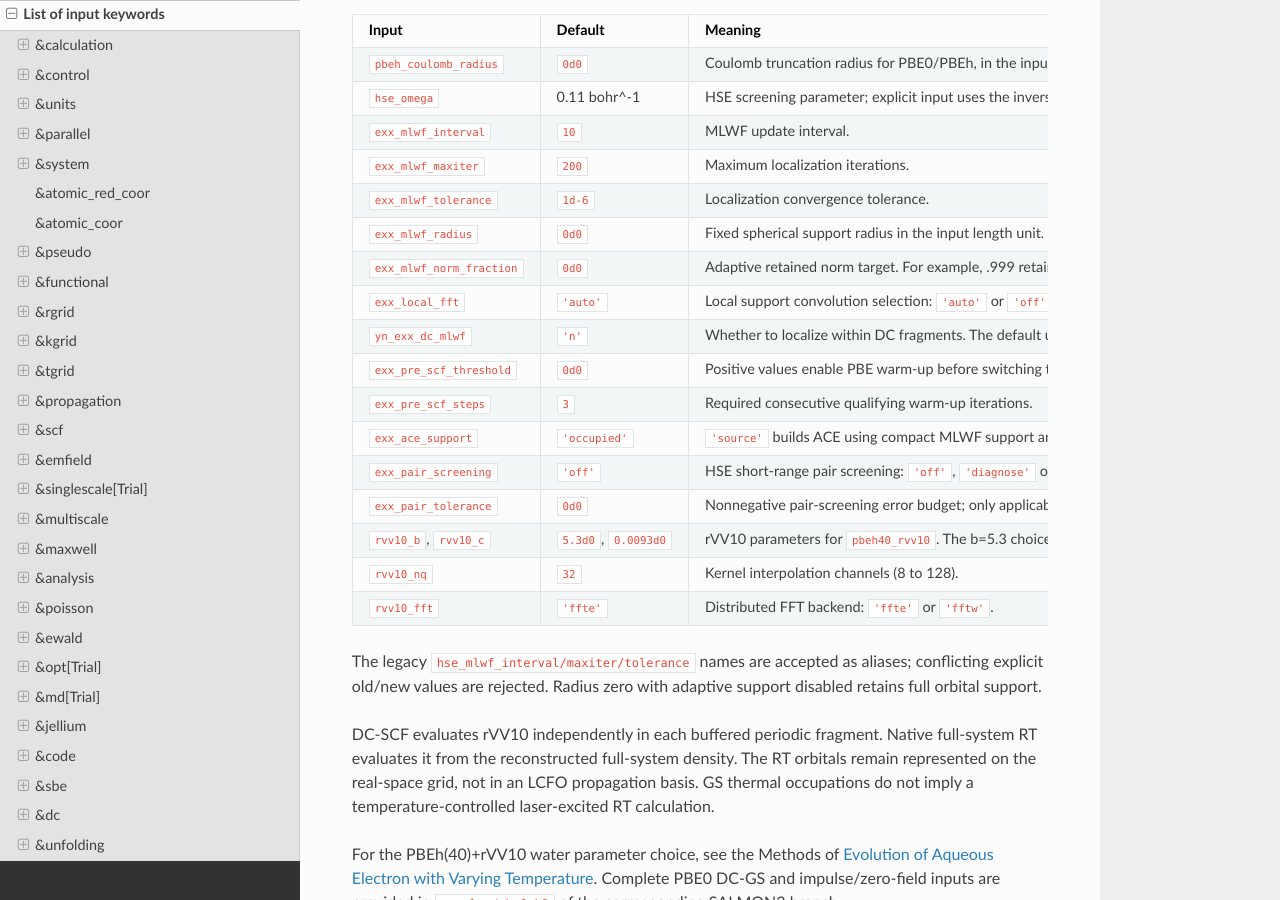
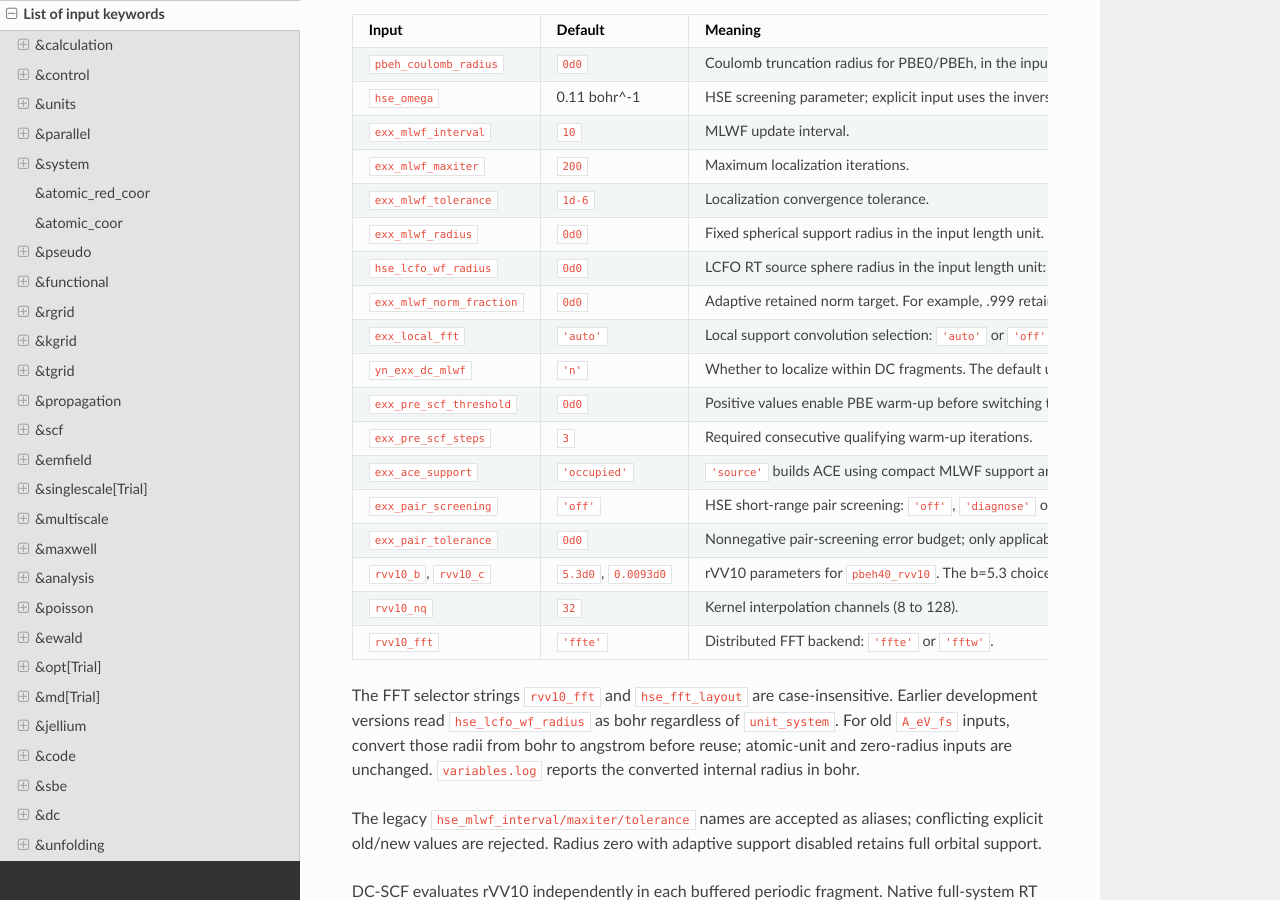
Before and after one commit to SALMON-TDDFT/SALMON-DOCS, a Sphinx documentation site: the page built from source/input_keyword_list.rst, in a window 1280 px wide and 900 px high, scrolled down 16002 px. Built offline with Sphinx 7.4.7 and the Read the Docs theme 3.1.0, drawn with Linux system fonts in a browser that asks for light colours; formulas are drawn with MathJax 3.

Commit message:
Document LCFO radius input units and FFT case normalization

```diff
--- a/source/input_keyword_list.rst
+++ b/source/input_keyword_list.rst
@@ -796,6 +796,11 @@ The following controls belong to ``&functional``:
      - ``0d0``
      - Fixed spherical support radius in the input length unit. Positive values
        take priority over adaptive support; insufficient retained norm gives a warning.
+   * - ``hse_lcfo_wf_radius``
+     - ``0d0``
+     - LCFO RT source sphere radius in the input length unit: bohr for
+       ``unit_system='a.u.'`` and angstrom for ``unit_system='A_eV_fs'``.
+       Converted to bohr internally; zero retains full support.
    * - ``exx_mlwf_norm_fraction``
      - ``0d0``
      - Adaptive retained norm target. For example, .999 retains 99.9% of the norm
@@ -837,6 +842,12 @@ The following controls belong to ``&functional``:
      - ``'ffte'``
      - Distributed FFT backend: ``'ffte'`` or ``'fftw'``.
 
+The FFT selector strings ``rvv10_fft`` and ``hse_fft_layout`` are case-insensitive.
+Earlier development versions read ``hse_lcfo_wf_radius`` as bohr regardless of
+``unit_system``. For old ``A_eV_fs`` inputs, convert those radii from bohr to
+angstrom before reuse; atomic-unit and zero-radius inputs are unchanged.
+``variables.log`` reports the converted internal radius in bohr.
+
 The legacy ``hse_mlwf_interval/maxiter/tolerance`` names are accepted as aliases;
 conflicting explicit old/new values are rejected. Radius zero with adaptive
 support disabled retains full orbital support.
```
